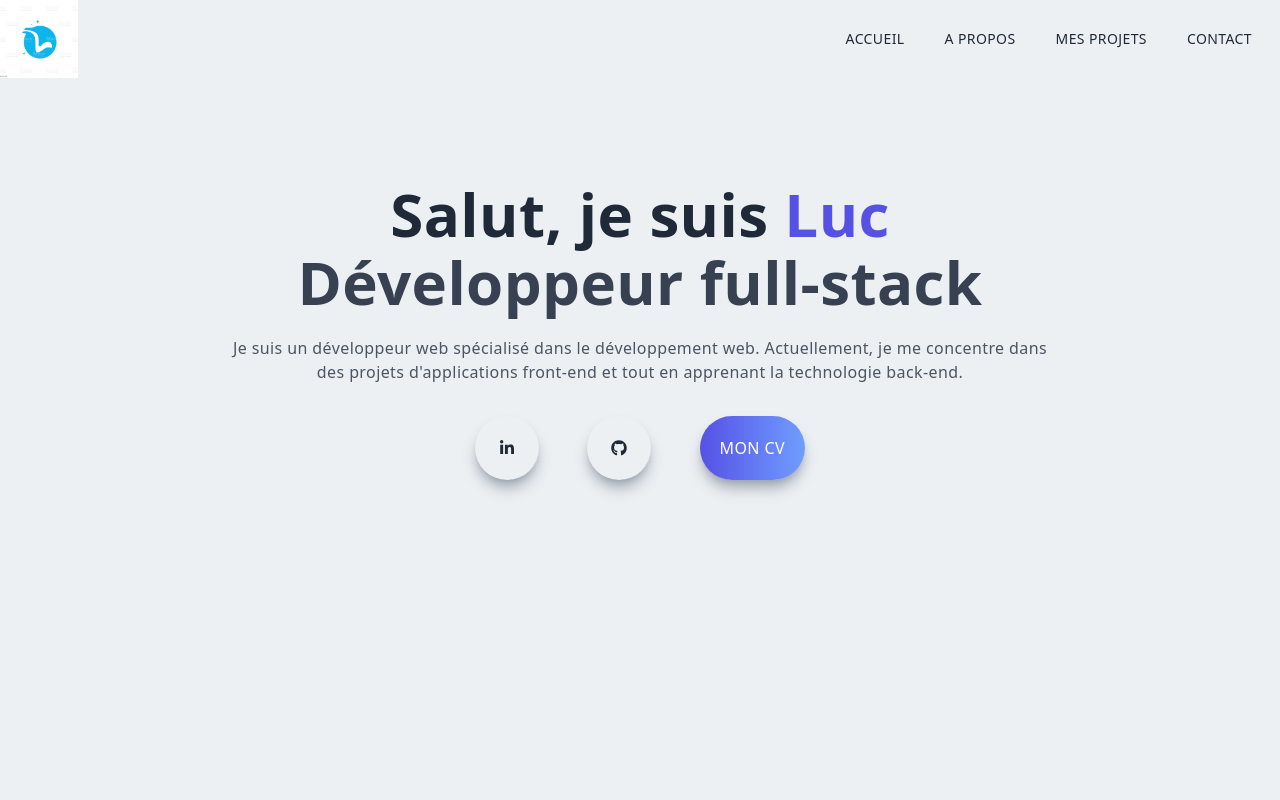
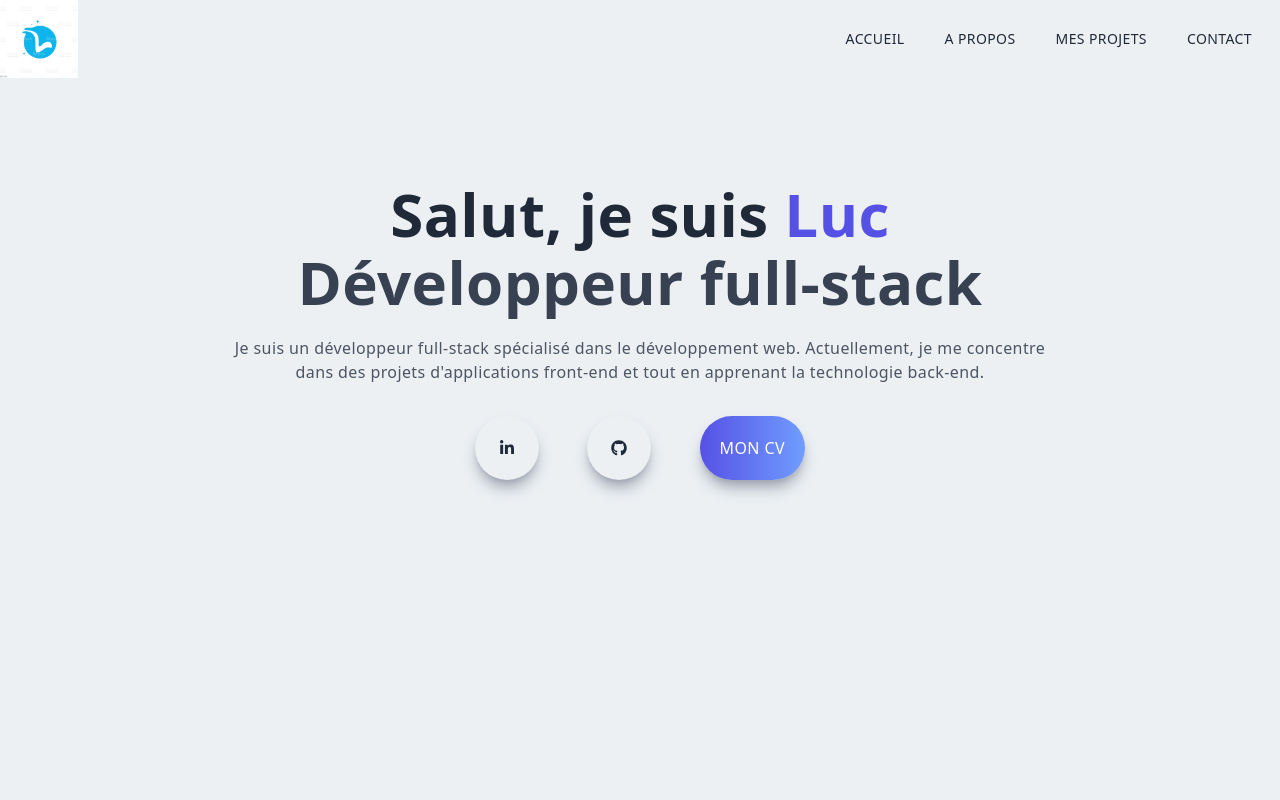
Before and after one commit to LucPan1/portfolio-react-js, a Next.js app: page / in a window 1280 px wide. Shown: the top 800 px of the page. Built offline with nearby package versions, Linux system fonts and the light colour scheme.

Commit message:
rafactor: modif CV

```diff
--- a/components/Main.jsx
+++ b/components/Main.jsx
@@ -14,7 +14,7 @@ const Main = () => {
             </h1>
             <h1 className='py-2 text-gray-700'>Développeur full-stack</h1>
             <p className='py-4 text-gray-600 max-w-[70%] m-auto'>
-                Je suis un développeur web spécialisé dans le développement
+                Je suis un développeur full-stack spécialisé dans le développement
                 web. Actuellement, je me concentre dans des projets d'applications front-end
                 et tout en apprenant la technologie back-end.
             </p>
```
Also changed, not shown: 1 other file (tests, documents, lock files or other folders).
